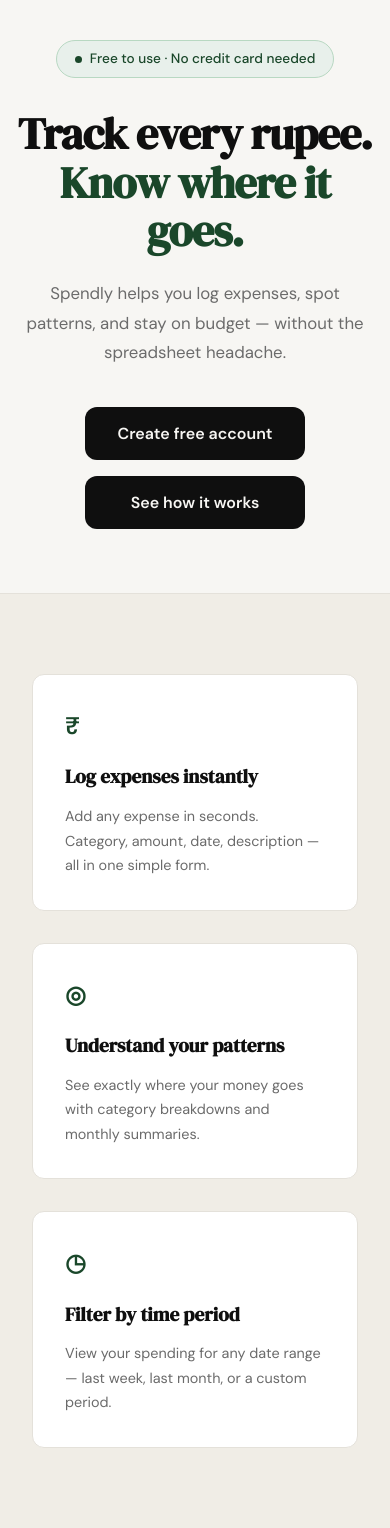
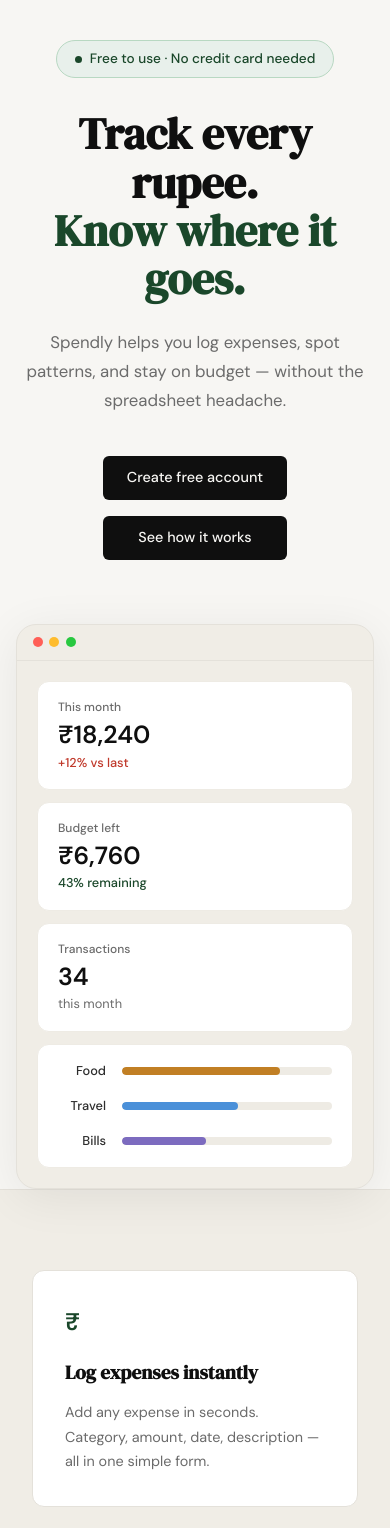
Before and after one commit to herambv/Spendly-Practice, a Flask app: page / in a window 390 px wide. Shown: the part 61-1589 px from the top of the page. Run offline with Flask 3, Linux system fonts and the light colour scheme.

Commit message:
landing: removed landing.css and merged the relevant code in style.css along with needed changes in relevant files

```diff
--- a/static/css/landing.css
+++ /dev/null
@@ -1,277 +0,0 @@
-/* ------------------------------------------------------------------ */
-/* Hero — overrides style.css for the centered single-column layout    */
-/* ------------------------------------------------------------------ */
-
-.hero {
-    display: flex;
-    flex-direction: column;
-    align-items: center;
-    text-align: center;
-    padding: 4.5rem 2rem 0;
-    max-width: var(--max-width);
-    margin: 0 auto;
-    gap: 0;
-}
-
-.hero-badge {
-    display: inline-flex;
-    align-items: center;
-    gap: 0.5rem;
-    background: var(--accent-light);
-    color: var(--accent);
-    border: 1px solid #b8d8c2;
-    font-size: 0.85rem;
-    font-weight: 500;
-    letter-spacing: normal;
-    text-transform: none;
-    padding: 0.45rem 1.1rem;
-    border-radius: 999px;
-    margin-bottom: 2rem;
-}
-
-.hero-badge-dot {
-    width: 7px;
-    height: 7px;
-    background: var(--accent);
-    border-radius: 50%;
-    flex-shrink: 0;
-}
-
-.hero-title {
-    font-size: clamp(2.75rem, 6vw, 4.5rem);
-    line-height: 1.1;
-    margin-bottom: 1.5rem;
-}
-
-.hero-title-accent {
-    display: block;
-    color: var(--accent);
-    font-style: normal;
-}
-
-.hero-subtitle {
-    font-size: 1.05rem;
-    color: var(--ink-muted);
-    max-width: 540px;
-    line-height: 1.75;
-    margin-bottom: 2.5rem;
-}
-
-.hero-actions {
-    display: flex;
-    gap: 1rem;
-    justify-content: center;
-    flex-wrap: wrap;
-    margin-bottom: 4rem;
-}
-
-.btn-hero {
-    padding: 0.85rem 2rem;
-    border-radius: var(--radius-md);
-    font-size: 1rem;
-    font-weight: 600;
-}
-
-/* ------------------------------------------------------------------ */
-/* Browser mock card                                                    */
-/* ------------------------------------------------------------------ */
-
-.hero-visual {
-    width: 100%;
-    max-width: 780px;
-    justify-content: unset;
-}
-
-.mock-browser {
-    background: var(--paper-warm);
-    border: 1px solid var(--border);
-    border-radius: var(--radius-lg);
-    overflow: hidden;
-    box-shadow: 0 8px 48px rgba(0, 0, 0, 0.07);
-}
-
-.mock-browser-chrome {
-    display: flex;
-    align-items: center;
-    gap: 0.4rem;
-    padding: 0.8rem 1rem;
-    border-bottom: 1px solid var(--border);
-}
-
-.mock-dot {
-    width: 10px;
-    height: 10px;
-    border-radius: 50%;
-}
-
-.mock-dot-red    { background: #ff5f57; }
-.mock-dot-yellow { background: #febc2e; }
-.mock-dot-green  { background: #28c840; }
-
-.mock-browser-body {
-    padding: 1.25rem;
-    display: flex;
-    flex-direction: column;
-    gap: 0.75rem;
-}
-
-/* Stat cards row */
-
-.mock-stats {
-    display: grid;
-    grid-template-columns: repeat(3, 1fr);
-    gap: 0.75rem;
-}
-
-.mock-stat-card {
-    background: var(--paper-card);
-    border: 1px solid var(--border-soft);
-    border-radius: var(--radius-md);
-    padding: 1rem 1.25rem;
-    display: flex;
-    flex-direction: column;
-    gap: 0.25rem;
-    text-align: left;
-}
-
-.mock-stat-label {
-    font-size: 0.75rem;
-    color: var(--ink-muted);
-    font-weight: 500;
-}
-
-.mock-stat-value {
-    font-size: 1.55rem;
-    font-weight: 700;
-    color: var(--ink);
-    line-height: 1.1;
-}
-
-.mock-stat-change {
-    font-size: 0.8rem;
-    font-weight: 500;
-}
-
-.mock-stat-up { color: var(--danger); }
-.mock-stat-ok { color: var(--accent); }
-
-.mock-stat-sub {
-    font-size: 0.8rem;
-    color: var(--ink-muted);
-}
-
-/* Category bars row */
-
-.mock-categories {
-    background: var(--paper-card);
-    border: 1px solid var(--border-soft);
-    border-radius: var(--radius-md);
-    padding: 1rem 1.25rem;
-    display: flex;
-    flex-direction: column;
-    gap: 0.9rem;
-}
-
-.mock-cat-row {
-    display: flex;
-    align-items: center;
-    gap: 1rem;
-}
-
-.mock-cat-label {
-    width: 48px;
-    font-size: 0.8rem;
-    font-weight: 500;
-    color: var(--ink-soft);
-    text-align: right;
-    flex-shrink: 0;
-}
-
-.mock-cat-track {
-    flex: 1;
-    height: 8px;
-    background: var(--border-soft);
-    border-radius: 999px;
-    overflow: hidden;
-}
-
-.mock-cat-bar {
-    height: 100%;
-    border-radius: 999px;
-}
-
-.mock-cat-bar-food   { background: var(--accent-2); }
-.mock-cat-bar-travel { background: #4a90d9; }
-.mock-cat-bar-bills  { background: #7c6bbf; }
-
-/* ------------------------------------------------------------------ */
-/* Video modal                                                          */
-/* ------------------------------------------------------------------ */
-
-.modal-overlay {
-    display: none;
-    position: fixed;
-    inset: 0;
-    background: rgba(0, 0, 0, 0.75);
-    z-index: 500;
-    align-items: center;
-    justify-content: center;
-    padding: 1.5rem;
-}
-
-.modal-overlay.is-open { display: flex; }
-
-.modal-dialog {
-    position: relative;
-    width: 100%;
-    max-width: 860px;
-    background: #000;
-    border-radius: var(--radius-lg);
-    overflow: hidden;
-}
-
-.modal-close {
-    position: absolute;
-    top: -2.75rem;
-    right: 0;
-    background: transparent;
-    border: none;
-    color: #fff;
-    font-size: 2rem;
-    line-height: 1;
-    cursor: pointer;
-    padding: 0.25rem 0.5rem;
-    opacity: 0.85;
-    transition: opacity 0.15s;
-}
-
-.modal-close:hover { opacity: 1; }
-
-.modal-video-wrapper {
-    position: relative;
-    padding-bottom: 56.25%;
-    height: 0;
-}
-
-.modal-video-wrapper iframe {
-    position: absolute;
-    inset: 0;
-    width: 100%;
-    height: 100%;
-    border: none;
-}
-
-/* ------------------------------------------------------------------ */
-/* Responsive                                                           */
-/* ------------------------------------------------------------------ */
-
-@media (max-width: 900px) {
-    .hero { padding: 3rem 1.5rem 0; }
-    .mock-stats { grid-template-columns: 1fr; }
-}
-
-@media (max-width: 600px) {
-    .hero { padding: 2.5rem 1rem 0; }
-    .hero-actions { flex-direction: column; align-items: center; }
-    .btn-hero { width: 100%; max-width: 320px; text-align: center; }
-}
--- a/static/css/style.css
+++ b/static/css/style.css
@@ -124,136 +124,258 @@ a { color: inherit; text-decoration: none; }
 /* ------------------------------------------------------------------ */
 
 .hero {
-    padding: 5rem 2rem 4rem;
-    display: grid;
-    grid-template-columns: 1fr 1fr;
-    gap: 4rem;
+    display: flex;
+    flex-direction: column;
     align-items: center;
+    text-align: center;
+    padding: 4.5rem 2rem 0;
     max-width: var(--max-width);
     margin: 0 auto;
+    gap: 0;
 }
 
 .hero-badge {
-    display: inline-block;
+    display: inline-flex;
+    align-items: center;
+    gap: 0.5rem;
     background: var(--accent-light);
     color: var(--accent);
-    font-size: 0.75rem;
-    font-weight: 600;
-    letter-spacing: 0.08em;
-    text-transform: uppercase;
-    padding: 0.35rem 0.85rem;
+    border: 1px solid #b8d8c2;
+    font-size: 0.85rem;
+    font-weight: 500;
+    letter-spacing: normal;
+    text-transform: none;
+    padding: 0.45rem 1.1rem;
     border-radius: 999px;
-    margin-bottom: 1.5rem;
+    margin-bottom: 2rem;
+}
+
+.hero-badge-dot {
+    width: 7px;
+    height: 7px;
+    background: var(--accent);
+    border-radius: 50%;
+    flex-shrink: 0;
 }
 
 .hero-title {
     font-family: var(--font-display);
-    font-size: clamp(2.5rem, 5vw, 4rem);
+    font-size: clamp(2.75rem, 6vw, 4.5rem);
     line-height: 1.1;
-    letter-spacing: -0.02em;
-    color: var(--ink);
-    margin-bottom: 1.25rem;
+    margin-bottom: 1.5rem;
 }
 
-.hero-title em {
-    font-style: italic;
+.hero-title-accent {
+    display: block;
     color: var(--accent);
+    font-style: normal;
 }
 
 .hero-subtitle {
     font-size: 1.05rem;
     color: var(--ink-muted);
-    line-height: 1.7;
-    max-width: 460px;
-    margin-bottom: 2rem;
+    max-width: 540px;
+    line-height: 1.75;
+    margin-bottom: 2.5rem;
 }
 
 .hero-actions {
     display: flex;
     gap: 1rem;
-    align-items: center;
+    justify-content: center;
+    flex-wrap: wrap;
+    margin-bottom: 4rem;
+}
+
+.btn-hero {
+    padding: 0.85rem 2rem;
+    border-radius: var(--radius-md);
+    font-size: 1rem;
+    font-weight: 600;
 }
 
 /* ------------------------------------------------------------------ */
-/* Mock card (hero visual)                                             */
+/* Browser mock card (hero visual)                                     */
 /* ------------------------------------------------------------------ */
 
 .hero-visual {
-    display: flex;
-    justify-content: center;
+    width: 100%;
+    max-width: 780px;
 }
 
-.mock-card {
-    background: var(--paper-card);
+.mock-browser {
+    background: var(--paper-warm);
     border: 1px solid var(--border);
     border-radius: var(--radius-lg);
-    padding: 2rem;
-    width: 100%;
-    max-width: 380px;
-    box-shadow: 0 8px 40px rgba(0,0,0,0.06);
+    overflow: hidden;
+    box-shadow: 0 8px 48px rgba(0, 0, 0, 0.07);
 }
 
-.mock-card-header {
+.mock-browser-chrome {
     display: flex;
-    justify-content: space-between;
-    align-items: baseline;
-    margin-bottom: 1.75rem;
-    padding-bottom: 1.25rem;
-    border-bottom: 1px solid var(--border-soft);
+    align-items: center;
+    gap: 0.4rem;
+    padding: 0.8rem 1rem;
+    border-bottom: 1px solid var(--border);
 }
 
-.mock-label {
-    font-size: 0.8rem;
-    font-weight: 500;
-    color: var(--ink-muted);
-    text-transform: uppercase;
-    letter-spacing: 0.06em;
+.mock-dot {
+    width: 10px;
+    height: 10px;
+    border-radius: 50%;
 }
 
-.mock-total {
-    font-family: var(--font-display);
-    font-size: 1.75rem;
-    color: var(--ink);
-}
+.mock-dot-red    { background: #ff5f57; }
+.mock-dot-yellow { background: #febc2e; }
+.mock-dot-green  { background: #28c840; }
 
-.mock-bars { display: flex; flex-direction: column; gap: 1rem; }
-
-.mock-bar-row {
-    display: grid;
-    grid-template-columns: 80px 1fr 60px;
-    align-items: center;
+.mock-browser-body {
+    padding: 1.25rem;
+    display: flex;
+    flex-direction: column;
     gap: 0.75rem;
 }
 
-.mock-cat {
+.mock-stats {
+    display: grid;
+    grid-template-columns: repeat(3, 1fr);
+    gap: 0.75rem;
+}
+
+.mock-stat-card {
+    background: var(--paper-card);
+    border: 1px solid var(--border-soft);
+    border-radius: var(--radius-md);
+    padding: 1rem 1.25rem;
+    display: flex;
+    flex-direction: column;
+    gap: 0.25rem;
+    text-align: left;
+}
+
+.mock-stat-label {
+    font-size: 0.75rem;
+    color: var(--ink-muted);
+    font-weight: 500;
+}
+
+.mock-stat-value {
+    font-size: 1.55rem;
+    font-weight: 700;
+    color: var(--ink);
+    line-height: 1.1;
+}
+
+.mock-stat-change {
+    font-size: 0.8rem;
+    font-weight: 500;
+}
+
+.mock-stat-up { color: var(--danger); }
+.mock-stat-ok { color: var(--accent); }
+
+.mock-stat-sub {
+    font-size: 0.8rem;
+    color: var(--ink-muted);
+}
+
+.mock-categories {
+    background: var(--paper-card);
+    border: 1px solid var(--border-soft);
+    border-radius: var(--radius-md);
+    padding: 1rem 1.25rem;
+    display: flex;
+    flex-direction: column;
+    gap: 0.9rem;
+}
+
+.mock-cat-row {
+    display: flex;
+    align-items: center;
+    gap: 1rem;
+}
+
+.mock-cat-label {
+    width: 48px;
     font-size: 0.8rem;
     font-weight: 500;
     color: var(--ink-soft);
+    text-align: right;
+    flex-shrink: 0;
 }
 
-.mock-bar-track {
-    height: 6px;
+.mock-cat-track {
+    flex: 1;
+    height: 8px;
     background: var(--border-soft);
     border-radius: 999px;
     overflow: hidden;
 }
 
-.mock-bar {
+.mock-cat-bar {
     height: 100%;
-    background: var(--accent);
     border-radius: 999px;
-    transition: width 0.6s ease;
 }
 
-.mock-bar-2 { background: var(--accent-2); }
-.mock-bar-3 { background: #5b7fa6; }
-.mock-bar-4 { background: #8b5e83; }
+.mock-cat-bar-food   { background: var(--accent-2); }
+.mock-cat-bar-travel { background: #4a90d9; }
+.mock-cat-bar-bills  { background: #7c6bbf; }
 
-.mock-amt {
-    font-size: 0.8rem;
-    font-weight: 500;
-    color: var(--ink-muted);
-    text-align: right;
+/* ------------------------------------------------------------------ */
+/* Video modal                                                          */
+/* ------------------------------------------------------------------ */
+
+.modal-overlay {
+    display: none;
+    position: fixed;
+    inset: 0;
+    background: rgba(0, 0, 0, 0.75);
+    z-index: 500;
+    align-items: center;
+    justify-content: center;
+    padding: 1.5rem;
+}
+
+.modal-overlay.is-open { display: flex; }
+
+.modal-dialog {
+    position: relative;
+    width: 100%;
+    max-width: 860px;
+    background: #000;
+    border-radius: var(--radius-lg);
+    overflow: hidden;
+}
+
+.modal-close {
+    position: absolute;
+    top: -2.75rem;
+    right: 0;
+    background: transparent;
+    border: none;
+    color: #fff;
+    font-size: 2rem;
+    line-height: 1;
+    cursor: pointer;
+    padding: 0.25rem 0.5rem;
+    opacity: 0.85;
+    transition: opacity 0.15s;
+}
+
+.modal-close:hover { opacity: 1; }
+
+.modal-video-wrapper {
+    position: relative;
+    padding-bottom: 56.25%;
+    height: 0;
+}
+
+.modal-video-wrapper iframe {
+    position: absolute;
+    inset: 0;
+    width: 100%;
+    height: 100%;
+    border: none;
 }
 
 /* ------------------------------------------------------------------ */
@@ -561,19 +683,14 @@ a { color: inherit; text-decoration: none; }
 /* ------------------------------------------------------------------ */
 
 @media (max-width: 900px) {
-    .hero {
-        grid-template-columns: 1fr;
-        text-align: center;
-    }
-
-    .hero-subtitle { max-width: 100%; }
-    .hero-actions { justify-content: center; }
-    .hero-visual { display: none; }
-
+    .hero { padding: 3rem 1.5rem 0; }
+    .mock-stats { grid-template-columns: 1fr; }
     .features-inner { grid-template-columns: 1fr; }
 }
 
 @media (max-width: 600px) {
     .nav-links a:not(.nav-cta) { display: none; }
-    .hero { padding: 3rem 1rem 2rem; }
+    .hero { padding: 2.5rem 1rem 0; }
+    .hero-actions { flex-direction: column; align-items: center; }
+    .btn-hero { width: 100%; max-width: 320px; text-align: center; }
 }
--- a/templates/landing.html
+++ b/templates/landing.html
@@ -1,10 +1,6 @@
 {% extends "base.html" %}
 
 {% block title %}Spendly — Track Every Rupee{% endblock %}
-
-{% block head %}
-<link rel="stylesheet" href="{{ url_for('static', filename='css/landing.css') }}">
-{% endblock %}
 
 {% block content %}
 
```
